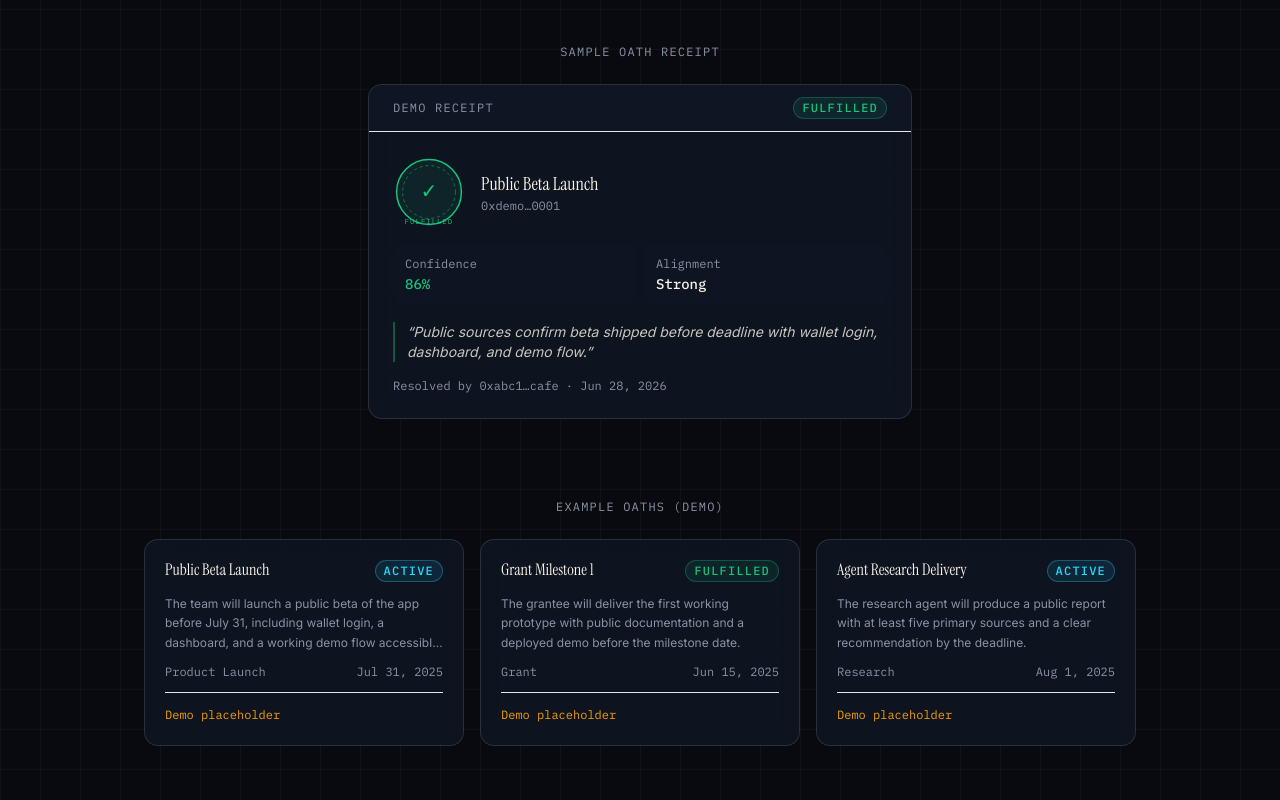
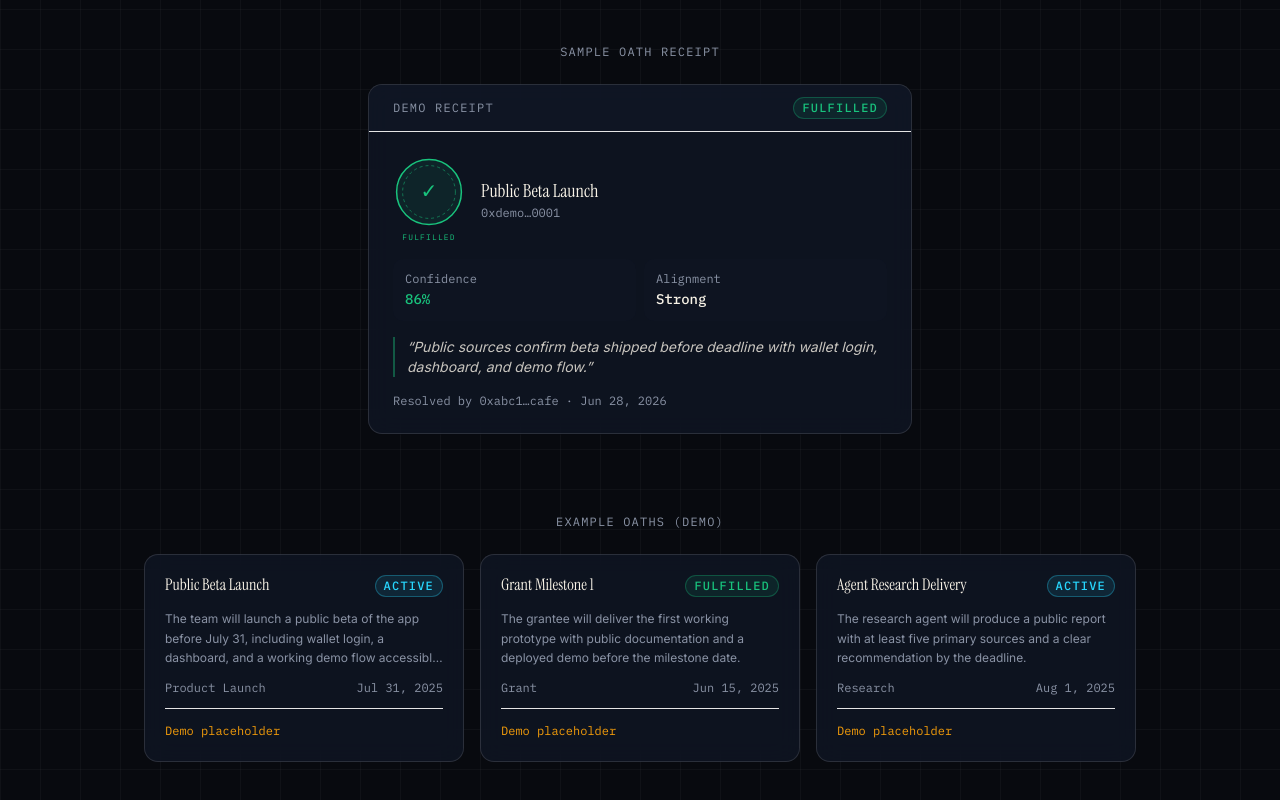
Before and after one commit to Bibidee/oath-build, a Next.js app: page / in a window 1280 px wide. Shown: the part 967-1767 px from the top of the page. Built offline with nearby package versions, Linux system fonts and the light colour scheme; no server answers.

Commit message:
fix: timeline advances on evidence, seal label below not overlapping, evidence text wraps

```diff
--- a/app/oaths/[id]/page.tsx
+++ b/app/oaths/[id]/page.tsx
@@ -75,7 +75,7 @@ export default function OathDetailPage({ params }: Props) {
           {/* Left: Timeline */}
           <div className="hidden lg:block">
             <div className="glass rounded-xl p-5 sticky top-20">
-              <OathTimeline oath={oath} />
+              <OathTimeline oath={oath} evidenceCount={evidence.length} />
             </div>
           </div>
 
--- a/components/evidence/EvidenceWall.tsx
+++ b/components/evidence/EvidenceWall.tsx
@@ -74,7 +74,7 @@ export default function EvidenceWall({ evidence }: Props) {
                     </span>
                     <span className="font-mono text-xs text-ink-grey capitalize">{ev.source_type}</span>
                   </div>
-                  <p className="text-ivory-record text-sm leading-relaxed mb-2">{ev.claim}</p>
+                  <p className="text-ivory-record text-sm leading-relaxed mb-2 break-words">{ev.claim}</p>
                   <div className="flex items-center gap-3 flex-wrap">
                     <a
                       href={ev.source_url}
--- a/components/oath/OathSeal.tsx
+++ b/components/oath/OathSeal.tsx
@@ -31,8 +31,7 @@ export default function OathSeal({ status, size = 80, animate = true }: Props) {
       initial={animate ? { scale: 0.5, opacity: 0, rotate: -20 } : false}
       animate={animate ? { scale: 1, opacity: 1, rotate: 0 } : false}
       transition={{ type: "spring", stiffness: 200, damping: 15, delay: 0.1 }}
-      style={{ width: size, height: size }}
-      className="relative flex items-center justify-center"
+      className="flex flex-col items-center gap-1"
     >
       <svg width={size} height={size} viewBox={`0 0 ${size} ${size}`}>
         <circle cx={cx} cy={cx} r={r} fill={cfg.bg} stroke={cfg.color} strokeWidth={1.5} />
@@ -49,12 +48,12 @@ export default function OathSeal({ status, size = 80, animate = true }: Props) {
           {cfg.symbol}
         </text>
       </svg>
-      <div
-        className="absolute bottom-0 left-1/2 -translate-x-1/2 font-mono text-center"
-        style={{ fontSize: size * 0.1, color: cfg.color, letterSpacing: "0.15em" }}
+      <span
+        className="font-mono text-center"
+        style={{ fontSize: size * 0.11, color: cfg.color, letterSpacing: "0.15em" }}
       >
         {cfg.label}
-      </div>
+      </span>
     </motion.div>
   );
 }
--- a/components/oath/OathTimeline.tsx
+++ b/components/oath/OathTimeline.tsx
@@ -6,14 +6,15 @@ import type { Oath } from "@/lib/genlayer/types";
 
 interface Props {
   oath: Oath;
+  evidenceCount?: number;
 }
 
 type Stage = "created" | "evidence" | "verdict" | "settled";
 
-function getStage(oath: Oath): Stage {
+function getStage(oath: Oath, evidenceCount: number): Stage {
   if (oath.settled) return "settled";
   if (oath.status !== "active") return "verdict";
-  if (isPastDeadline(oath.deadline_unix)) return "evidence";
+  if (evidenceCount > 0 || isPastDeadline(oath.deadline_unix)) return "evidence";
   return "created";
 }
 
@@ -26,8 +27,8 @@ const stages: { key: Stage; label: string; desc: string }[] = [
 
 const stageOrder: Stage[] = ["created", "evidence", "verdict", "settled"];
 
-export default function OathTimeline({ oath }: Props) {
-  const current = getStage(oath);
+export default function OathTimeline({ oath, evidenceCount = 0 }: Props) {
+  const current = getStage(oath, evidenceCount);
   const currentIdx = stageOrder.indexOf(current);
 
   return (
```
